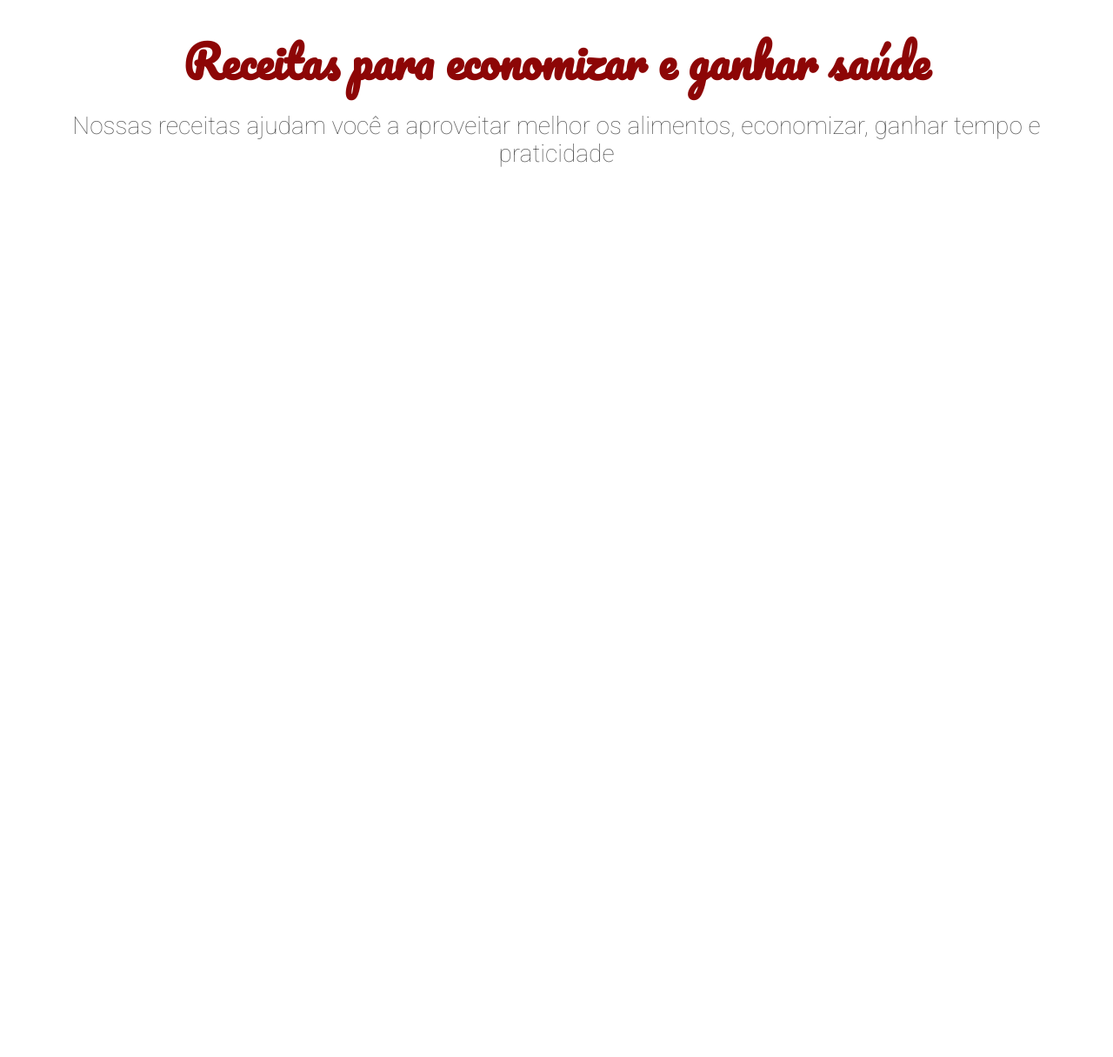
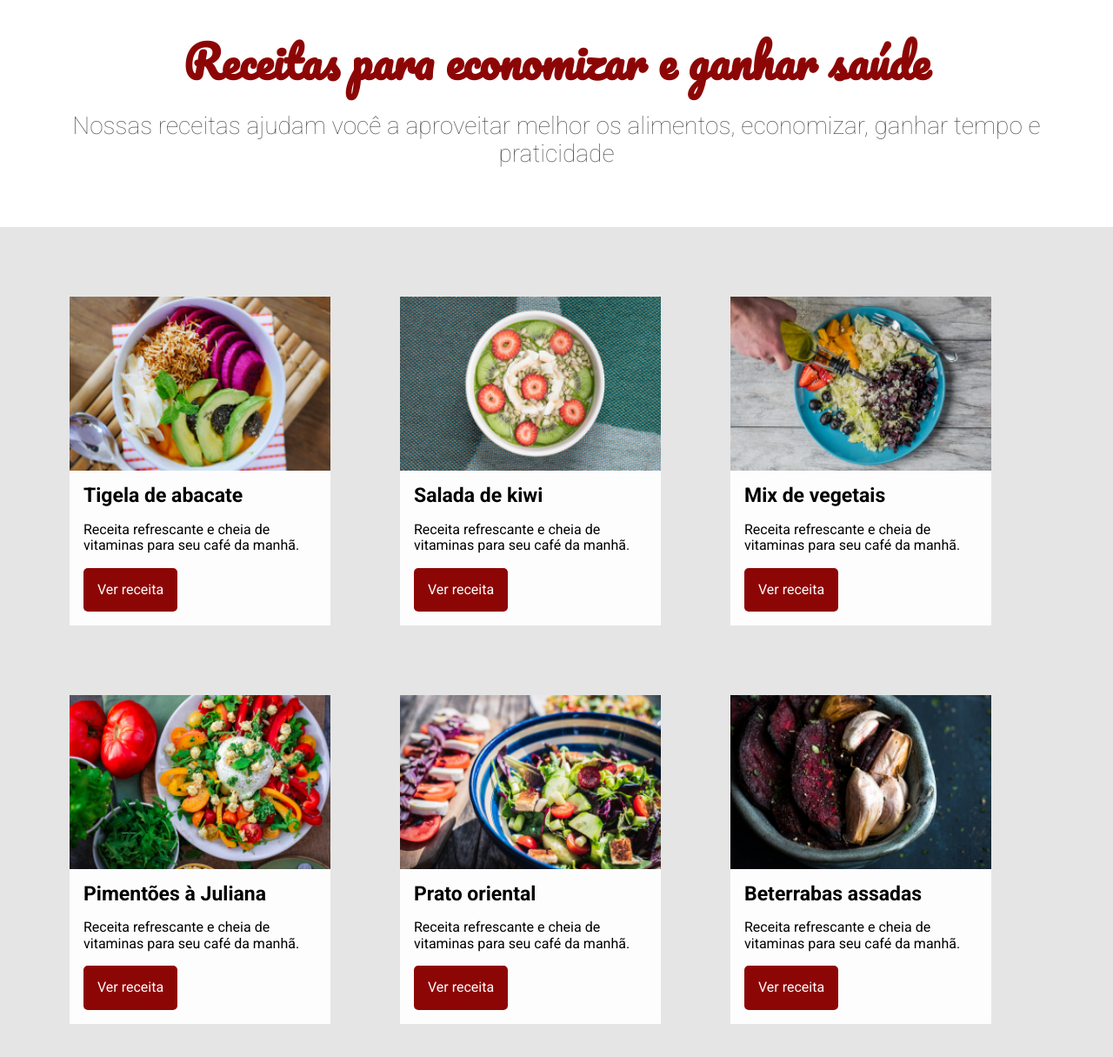
Before and after one commit to nubiasegovia/fruto-e-fruta-alura, a plain HTML site: page index.html in a window 1280 px wide. Shown: the part 802-2017 px from the top of the page at 87% size. Before the commit the page ends 1063 px from the top, so only its background shows below. Drawn offline with Linux system fonts and the light colour scheme.

Commit message:
[ADD] recipes section html and css

```diff
--- /dev/null
+++ b/assets/css/receita/receita-botao.css
@@ -0,0 +1,13 @@
+.receita__botao {
+    background: #8d0606;
+    border: none;
+    border-radius: 5px;
+    color:#fdfdfd;
+    padding: 1rem;
+    cursor: pointer;
+    transition: all .1s ease-in-out;
+}
+
+.receita__botao:hover {
+    background: #620404;
+}
--- /dev/null
+++ b/assets/css/receita/receita-conteudo.css
@@ -0,0 +1,3 @@
+.receita__conteudo {
+    padding: 1rem;
+}
--- /dev/null
+++ b/assets/css/receita/receita-descricao.css
@@ -0,0 +1,5 @@
+.receita__descricao {
+    font-size: 1.875rem;
+    line-height: 1.5;
+    text-align: justify;
+}
--- /dev/null
+++ b/assets/css/receita/receita-imagem.css
@@ -0,0 +1,3 @@
+.receita__imagem {
+    height: 200px;
+}
--- /dev/null
+++ b/assets/css/receita/receita-titulo.css
@@ -0,0 +1,3 @@
+.receita__titulo {
+    font-size: 1.4375rem;
+}
--- /dev/null
+++ b/assets/css/receita/receita.css
@@ -0,0 +1,8 @@
+.receita {
+    background: #fdfdfd;
+    display: flex;
+    flex-direction: column;
+    margin-bottom: 5rem;
+    margin-right: 5rem;
+    width: 25%;
+}
--- /dev/null
+++ b/assets/css/receitas.css
@@ -0,0 +1,6 @@
+.receitas {
+    background: #e5e5e5;
+    display: flex;
+    flex-wrap: wrap;
+    padding: 5rem 0 0 5rem;
+}
--- a/index.html
+++ b/index.html
@@ -18,6 +18,13 @@
         <link rel="stylesheet" href="./assets/css/sobre/sobre.css">
         <link rel="stylesheet" href="./assets/css/sobre/sobre-titulo.css" />
         <link rel="stylesheet" href="./assets/css/sobre/sobre-descricao.css" />
+        <link rel="stylesheet" href="./assets/css/receitas.css" />
+        <link rel="stylesheet" href="./assets/css/receita/receita.css">
+        <link rel="stylesheet" href="./assets/css/receita/receita-conteudo.css" />
+        <link rel="stylesheet" href="./assets/css/receita/receita-botao.css" />
+        <link rel="stylesheet" href="./assets/css/receita/receita-imagem.css" />
+        <link rel="stylesheet" href="./assets/css/receita/receita-titulo.css">
+
     </head>
     <body>
         <header class="cabecalho">
@@ -42,5 +49,57 @@
             <p class="sobre__descricao">Nossas receitas ajudam você a aproveitar melhor os alimentos, economizar, ganhar tempo e praticidade </p>
         </section>
 
+        <section class="receitas">
+            <div class="receita">
+                <img alt="Tigela de abacate" class="receita__imagem" src="./assets/img/receitas/tigela-de-abacate.jpg" />
+                <div class="receita__conteudo">
+                    <h4 class="receita__titulo">Tigela de abacate</h4>
+                    <p class="receita__descricao">Receita refrescante e cheia de vitaminas para seu café da manhã.</p>
+                    <button class="receita__botao">Ver receita</button>
+                </div>
+            </div>
+            <div class="receita">
+                <img alt="Salada de kiwi" class="receita__imagem" src="./assets/img/receitas/salada-de-kiwi.jpg" />
+                <div class="receita__conteudo">
+                    <h4 class="receita__titulo">Salada de kiwi</h4>
+                    <p class="receita__descricao">Receita refrescante e cheia de vitaminas para seu café da manhã.</p>
+                    <button class="receita__botao">Ver receita</button>
+                </div>
+            </div>
+            <div class="receita">
+                <img alt="Mix de vegetais" class="receita__imagem" src="./assets/img/receitas/mix-de-vegetais.jpg" />
+                <div class="receita__conteudo">
+                    <h4 class="receita__titulo">Mix de vegetais</h4>
+                    <p class="receita__descricao">Receita refrescante e cheia de vitaminas para seu café da manhã.</p>
+                    <button class="receita__botao">Ver receita</button>
+                </div>
+            </div>
+            <div class="receita">
+                <img alt="Pimentões à Juliana" class="receita__imagem" src="./assets/img/receitas/pimentoes-a-juliana.jpg" />
+                <div class="receita__conteudo">
+                    <h4 class="receita__titulo">Pimentões à Juliana</h4>
+                    <p class="receita__descricao">Receita refrescante e cheia de vitaminas para seu café da manhã.</p>
+                    <button class="receita__botao">Ver receita</button>
+                </div>
+            </div>
+            <div class="receita">
+                <img alt="Prato oriental" class="receita__imagem" src="./assets/img/receitas/prato-oriental.jpg" />
+                <div class="receita__conteudo">
+                    <h4 class="receita__titulo">Prato oriental</h4>
+                    <p class="receita__descricao">Receita refrescante e cheia de vitaminas para seu café da manhã.</p>
+                    <button class="receita__botao">Ver receita</button>
+                </div>
+            </div>
+            <div class="receita">
+                <img alt="Beterrabas assadas" class="receita__imagem" src="./assets/img/receitas/beterrabas-assadas.jpg" />
+                <div class="receita__conteudo">
+                    <h4 class="receita__titulo">Beterrabas assadas</h4>
+                    <p class="receita__descricao">Receita refrescante e cheia de vitaminas para seu café da manhã.</p>
+                    <button class="receita__botao">Ver receita</button>
+                </div>
+            </div>
+        </section>
+
+
     </body>
 </html>
```
